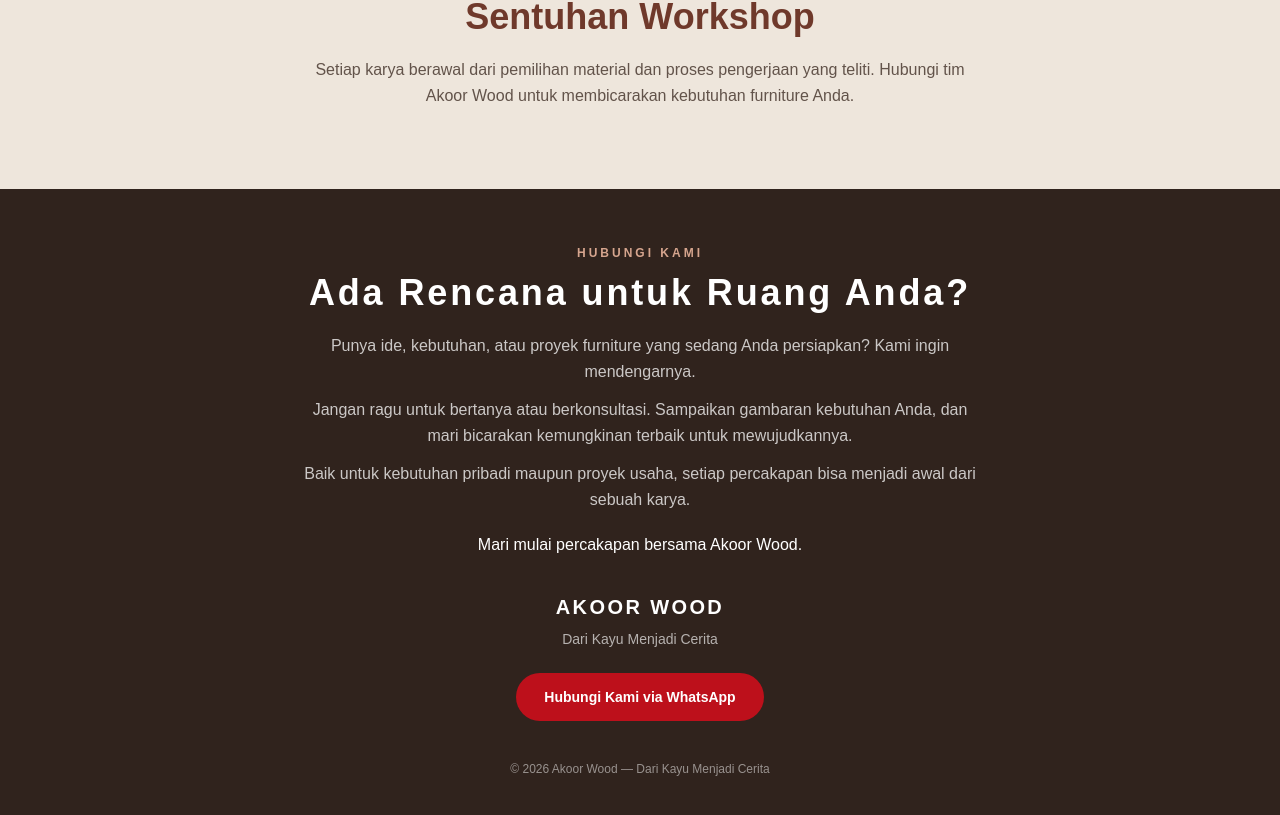
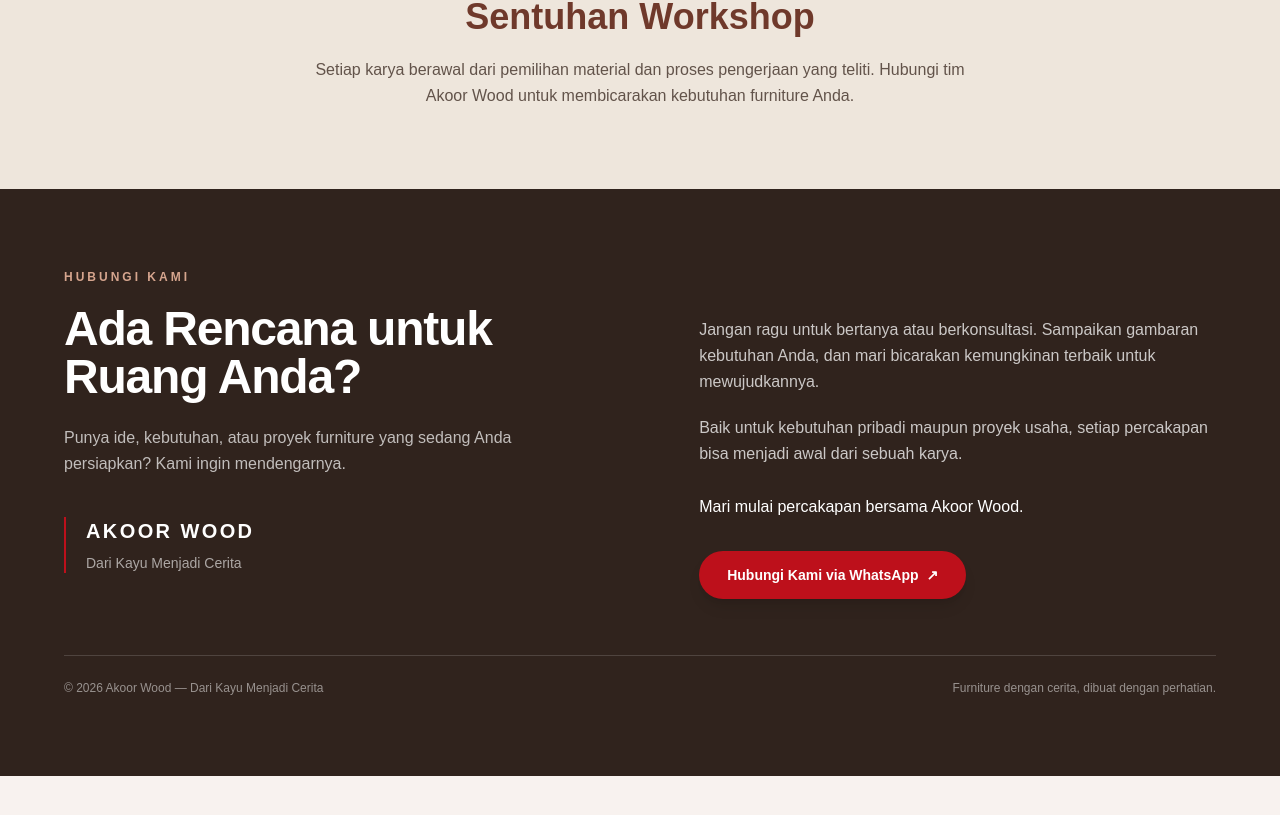
Before and after one commit to akoorwood/akoorwood-website, a Next.js app: page / in a window 1280 px wide. Shown: the part 2596-3411 px from the top of the page. After the commit the page ends 3372 px from the top, so only its background shows below. Built offline with nearby package versions, Linux system fonts and the light colour scheme.

Commit message:
Redesign contact footer layout

```diff
--- a/app/page.js
+++ b/app/page.js
@@ -97,27 +97,40 @@ export default function HomePage() {
         </div>
       </section>
 
-      <footer id="contact" className="scroll-mt-24 bg-[#30231d] px-6 py-14 text-center text-white">
-        <div className="mx-auto max-w-2xl">
+      <footer id="contact" className="scroll-mt-24 bg-[#30231d] px-6 py-16 text-white md:px-10 md:py-20">
+        <div className="mx-auto max-w-6xl">
+          <div className="grid gap-10 md:grid-cols-[1.05fr_.95fr] md:items-start md:gap-16">
+            <div>
               <p className="text-xs font-semibold uppercase tracking-[0.25em] text-[#d6a58e]">Hubungi Kami</p>
-          <h2 className="mt-3 text-3xl font-semibold tracking-[0.08em] md:text-4xl">Ada Rencana untuk Ruang Anda?</h2>
-          <p className="mt-5 leading-relaxed text-white/75">
+              <h2 className="mt-5 max-w-xl text-4xl font-semibold leading-[1.12] tracking-tight md:text-5xl">
+                Ada Rencana untuk Ruang Anda?
+              </h2>
+              <p className="mt-6 max-w-md text-base leading-relaxed text-white/70">
                 Punya ide, kebutuhan, atau proyek furniture yang sedang Anda persiapkan? Kami ingin mendengarnya.
               </p>
-          <p className="mt-3 leading-relaxed text-white/75">
+              <div className="mt-10 border-l-2 border-[#bd101b] pl-5">
+                <h3 className="text-xl font-semibold tracking-[0.12em]">AKOOR WOOD</h3>
+                <p className="mt-2 text-sm text-white/60">Dari Kayu Menjadi Cerita</p>
+              </div>
+            </div>
+            <div className="pt-1 md:pt-12">
+              <p className="leading-relaxed text-white/75">
                 Jangan ragu untuk bertanya atau berkonsultasi. Sampaikan gambaran kebutuhan Anda, dan mari bicarakan kemungkinan terbaik untuk mewujudkannya.
               </p>
-          <p className="mt-3 leading-relaxed text-white/75">
+              <p className="mt-5 leading-relaxed text-white/75">
                 Baik untuk kebutuhan pribadi maupun proyek usaha, setiap percakapan bisa menjadi awal dari sebuah karya.
               </p>
-          <p className="mt-5 font-medium text-white">Mari mulai percakapan bersama Akoor Wood.</p>
-          <h3 className="mt-9 text-xl font-semibold tracking-[0.12em]">AKOOR WOOD</h3>
-          <p className="mt-2 text-sm text-white/65">Dari Kayu Menjadi Cerita</p>
-          <a href={whatsapp} target="_blank" rel="noreferrer" className="mt-6 inline-flex rounded-full bg-[#bd101b] px-7 py-3.5 text-sm font-semibold transition hover:bg-[#a30c16]">
-            Hubungi Kami via WhatsApp
+              <p className="mt-7 font-medium text-white">Mari mulai percakapan bersama Akoor Wood.</p>
+              <a href={whatsapp} target="_blank" rel="noreferrer" className="mt-8 inline-flex items-center rounded-full bg-[#bd101b] px-7 py-3.5 text-sm font-semibold text-white shadow-lg transition hover:-translate-y-0.5 hover:bg-[#a30c16]">
+                Hubungi Kami via WhatsApp <span className="ml-2" aria-hidden="true">↗</span>
               </a>
             </div>
-        <p className="mt-10 text-xs text-white/50">© 2026 Akoor Wood — Dari Kayu Menjadi Cerita</p>
+          </div>
+          <div className="mt-14 flex flex-col gap-3 border-t border-white/15 pt-6 text-xs text-white/50 sm:flex-row sm:items-center sm:justify-between">
+            <p>© 2026 Akoor Wood — Dari Kayu Menjadi Cerita</p>
+            <p>Furniture dengan cerita, dibuat dengan perhatian.</p>
+          </div>
+        </div>
       </footer>
     </main>
   )
```
Lines whose indentation alone changed are shown as unchanged.
